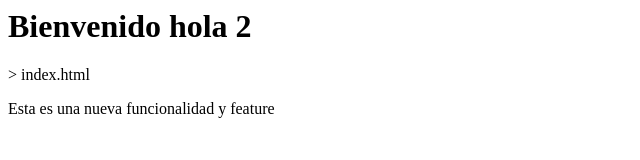
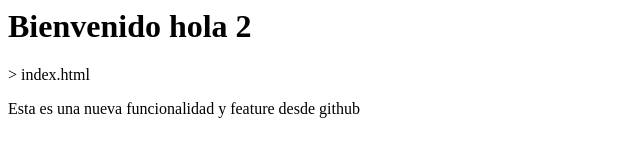
Before and after one commit to Erick1112/PrimerProyectoGit, a plain HTML site: page index.html in a window 1280 px wide. Shown: the whole page, without its empty margins (0-640 px from the left). Drawn offline with Linux system fonts and the light colour scheme.

Commit message:
actualizado desde github

```diff
--- a/index.html
+++ b/index.html
@@ -1,2 +1,2 @@
 <html><body><h1>Bienvenido hola 2</h1></body></html> > index.html
-<p>Esta es una nueva funcionalidad y feature</p>
+<p>Esta es una nueva funcionalidad y feature desde github</p>
```
